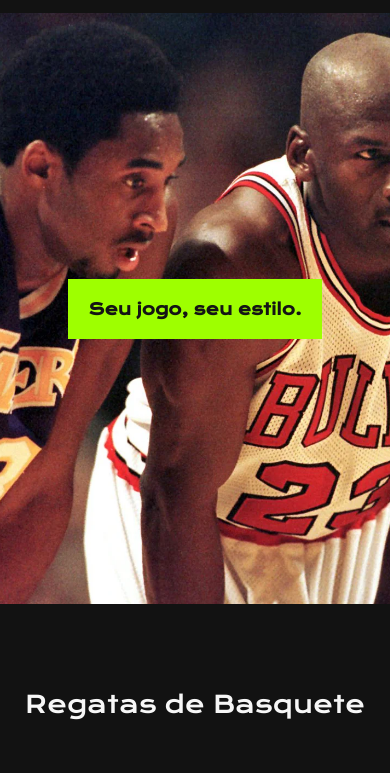
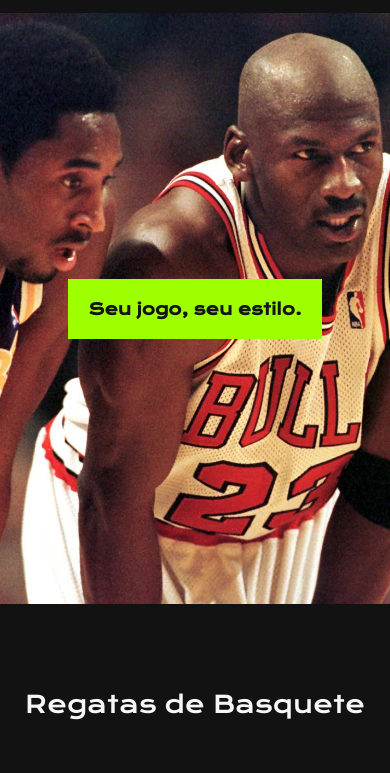
Before and after one commit to nyelkk/america-imports, a plain HTML site: page index.html in a window 390 px wide. Shown: the part 71-844 px from the top of the page. Drawn offline with nearby package versions, Linux system fonts and the light colour scheme; a web font is replaced by a local one.

Commit message:
Update Query

```diff
--- a/style.css
+++ b/style.css
@@ -144,7 +144,7 @@ main #third img{
 
 @media (max-width: 714px) {
     main #main{
-        background-position: -400px;
+        background-position: 70%;
     }
     body header .logo img{
         width: 19%;
```
